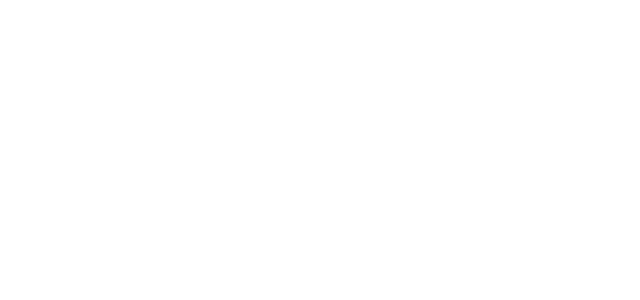
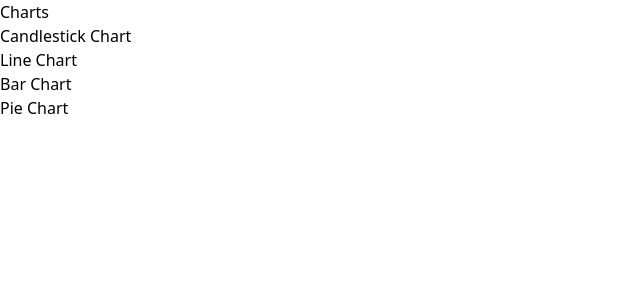
Before and after one commit to LeoLu0602/charts, a Next.js app: page / in a window 1280 px wide. Shown: the top 300 px of the page, without its empty margins (0-640 px from the left). Built offline with nearby package versions, Linux system fonts and the light colour scheme.

Commit message:
setup: install react-chartjs-2

```diff
--- a/app/page.tsx
+++ b/app/page.tsx
@@ -2,10 +2,19 @@
   return (
     <>
       <main>
-        <section></section>
-        <section></section>
-        <section></section>
-        <section></section>
+        <h1>Charts</h1>
+        <section>
+          <h2>Candlestick Chart</h2>
+        </section>
+        <section>
+          <h2>Line Chart </h2>
+        </section>
+        <section>
+          <h2>Bar Chart</h2>
+        </section>
+        <section>
+          <h2>Pie Chart</h2>
+        </section>
       </main>
     </>
   );
--- a/package.json
+++ b/package.json
@@ -13,6 +13,7 @@
     "next": "14.2.9",
     "prettier": "^3.3.3",
     "react": "^18",
+    "react-chartjs-2": "^5.2.0",
     "react-dom": "^18"
   },
   "devDependencies": {
```
Also changed, not shown: 1 other file (tests, documents, lock files or other folders).
